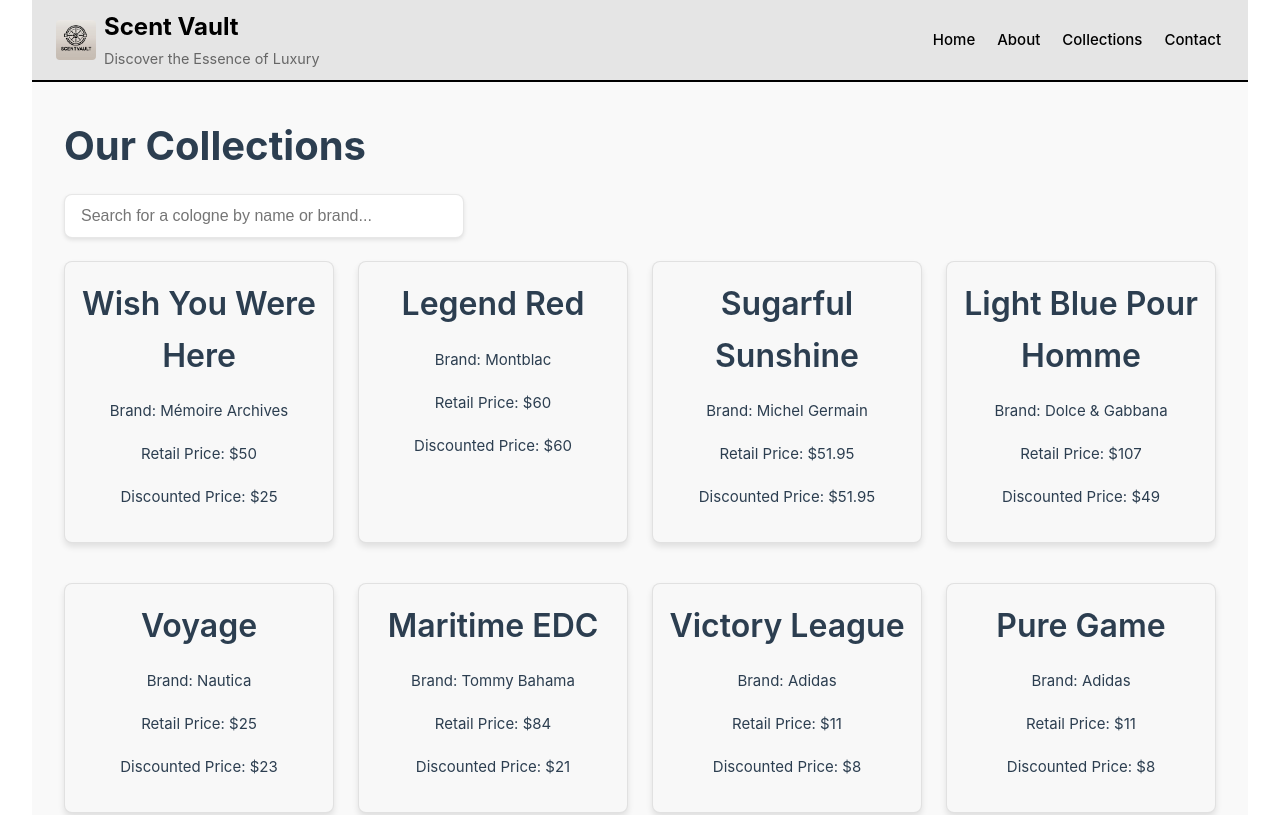
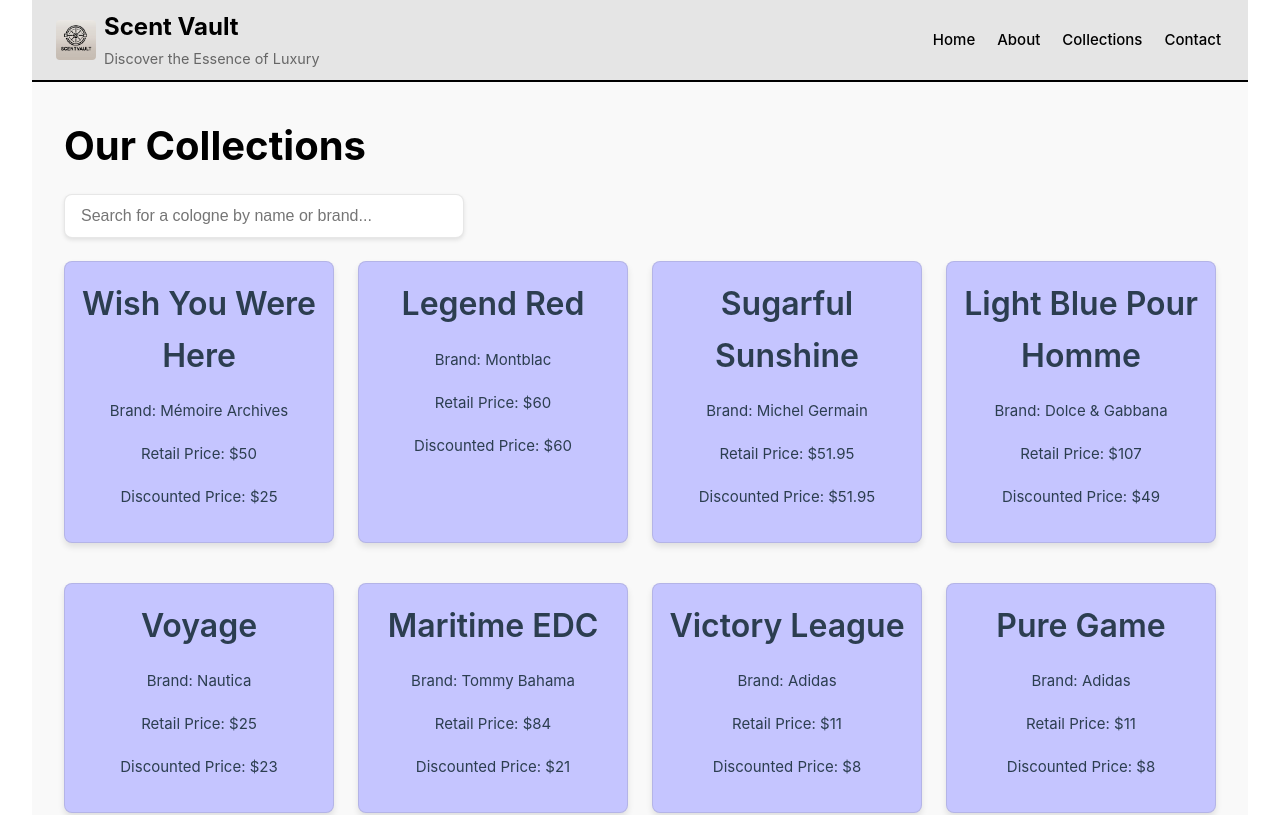
Before and after one commit to KleeWai/scentvaults, a Vue app: page /collections in a window 1280 px wide. Shown: the top 815 px of the page. Built offline with nearby package versions, Linux system fonts and the light colour scheme.

Commit message:
css upgrades

```diff
--- a/src/assets/base.css
+++ b/src/assets/base.css
@@ -132,7 +132,7 @@
 
 /* Card component for lists like collections */
 .card {
-  background-color: var(--color-background-soft);
+  background-color: rgb(197, 197, 255);
   padding: 1rem;
   border: 1px solid var(--color-border);
   border-radius: 8px;
--- a/src/views/CollectionsView.vue
+++ b/src/views/CollectionsView.vue
@@ -125,4 +125,9 @@
     padding-bottom: 2%;
 }
 
+.title
+{
+    color: #000000;
+}
+
 </style>
```
